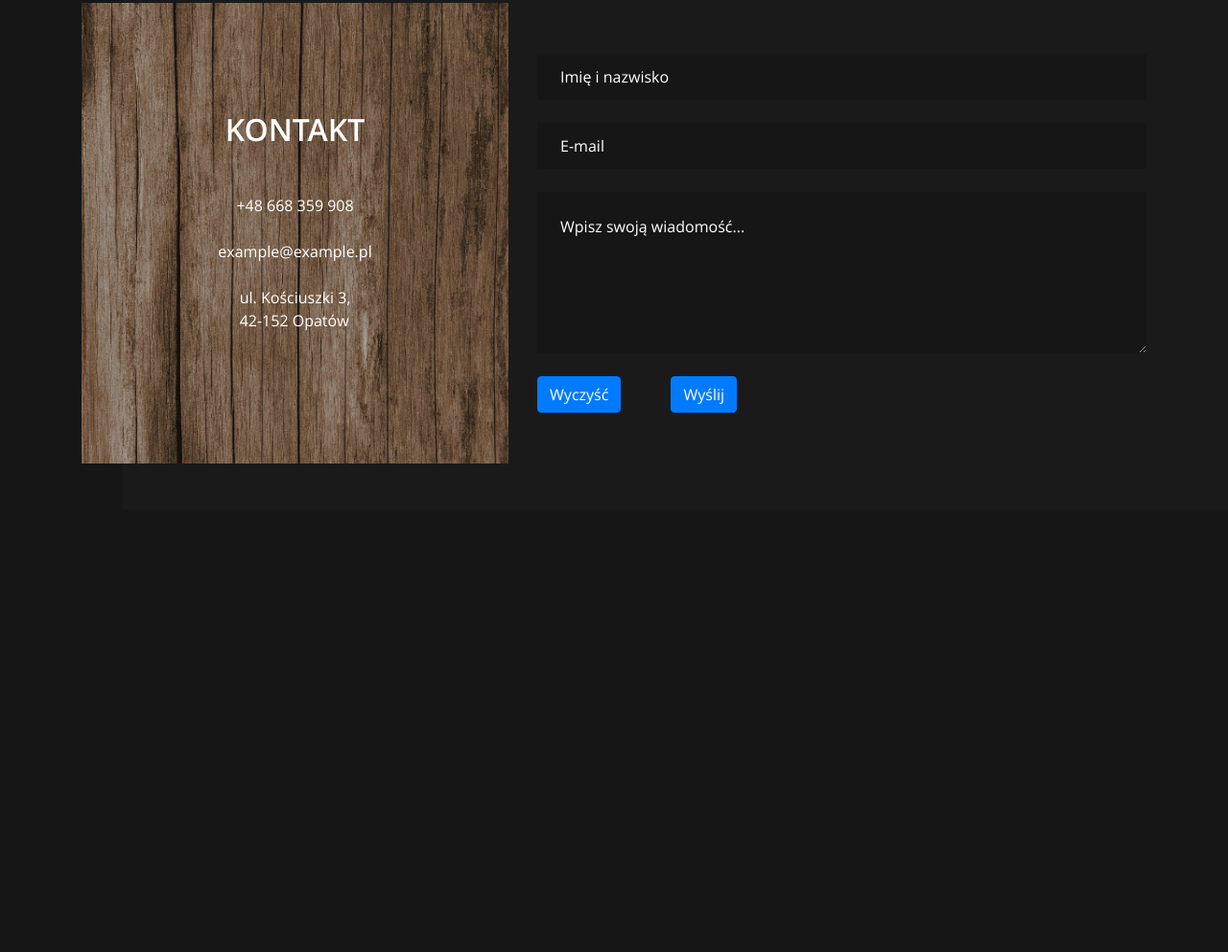
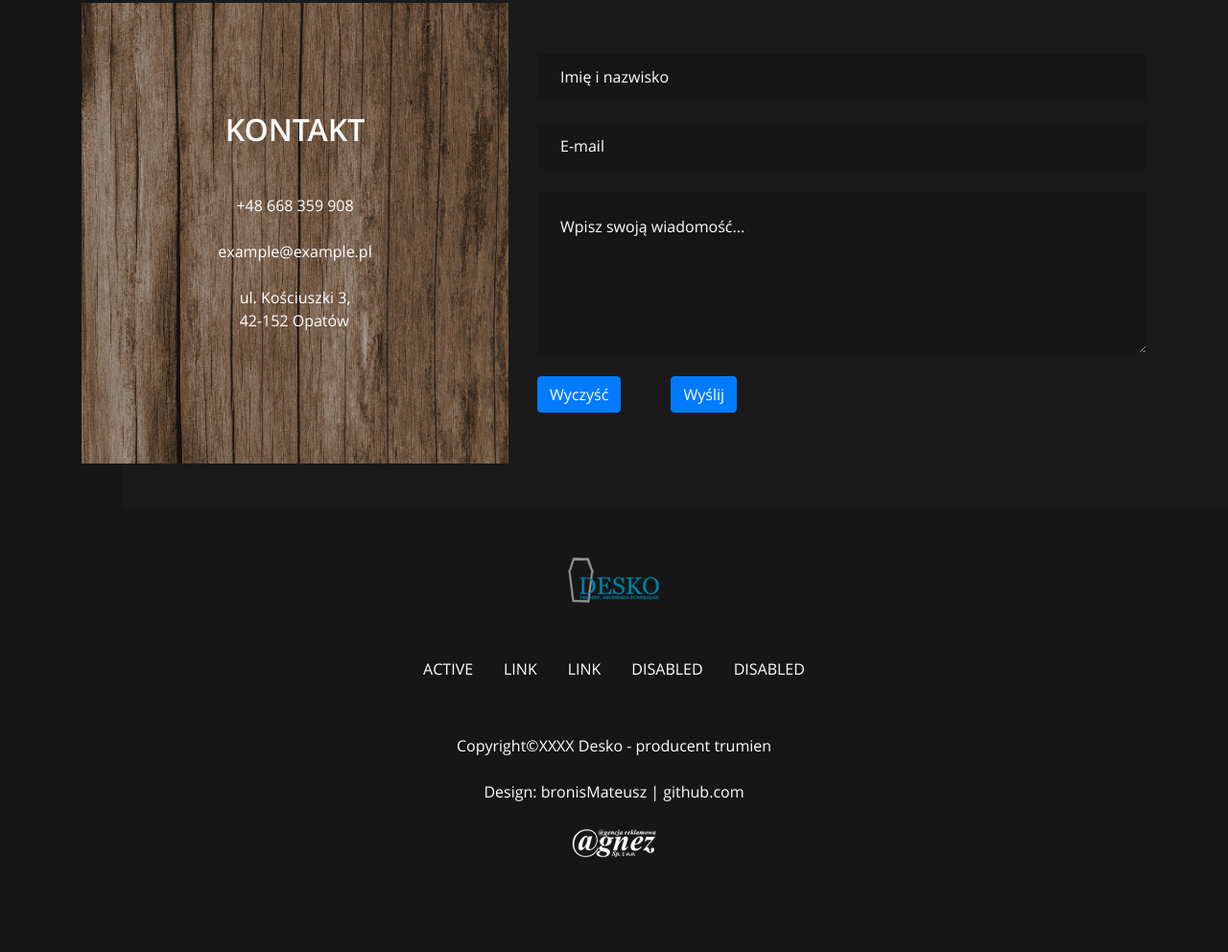
Before and after one commit to bronisMateusz/desko, a website: page index.html in a window 1280 px wide. Shown: the part 3371-4363 px from the top of the page at 96% size. Before the commit the page ends 3950 px from the top, so only its background shows below. Drawn offline with Linux system fonts and the light colour scheme.

Commit message:
Added page footer and changed link properties

```diff
--- a/css/custom.css
+++ b/css/custom.css
@@ -63,6 +63,15 @@ body{
 h1,h2,h3,h4,h5,h6{
     font-weight: 600;
     text-transform: uppercase;
+}
+
+a{
+    color: #FFFFFF;
+}
+
+a:hover{
+    color: rgba(255, 255, 255, 0.5);
+    text-decoration: none;
 }
 
 .navbar{
@@ -156,6 +165,14 @@ h1,h2,h3,h4,h5,h6{
     background-color: #292929;
 }
 
+.page-footer .nav-item{
+    text-transform: uppercase;
+}
+
+.page-footer{
+    text-align: center;
+}
+
 @media (min-width: 768px){
     .offer-container-bg,
     .contact-container-bg{
--- a/index.html
+++ b/index.html
@@ -114,8 +114,39 @@
                     </div>
                 </div>
             </main>
-        <footer class="container">
-            <!-- Footer -->
+        <footer class="container page-footer">
+            <div class="row">
+                <div class="col-12 d-flex flex-column align-items-center">
+                    <a href="/" class="d-flex justify-content-center mb-5">
+                        <img src="/pictures/logodesko.png">
+                    </a>
+                    <ul class="nav justify-content-center mb-5">
+                        <li class="nav-item">
+                          <a class="nav-link" href="/">Active</a>
+                        </li>
+                        <li class="nav-item">
+                          <a class="nav-link" href="#">Link</a>
+                        </li>
+                        <li class="nav-item">
+                          <a class="nav-link" href="#">Link</a>
+                        </li>
+                        <li class="nav-item">
+                          <a class="nav-link" href="#">Disabled</a>
+                        </li>
+                        <li class="nav-item">
+                            <a class="nav-link" href="#">Disabled</a>
+                        </li>
+                    </ul>
+                    <p class="mb-4 copyright">Copyright&copy;XXXX Desko - producent trumien</p>
+                    <a href="http://github.com/bronisMateusz" class="mb-4" target="_blank">Design: bronisMateusz | github.com</a>
+                    <a href="https://agnez.pl/" class="pb-5 mb-5" target="_blank">
+                        <img src="/pictures/logoagnezspzoo.png">
+                    </a>
+                </div>
+            </div>
+            <div class="row">
+
+            </div>
         </footer>
     </body>
 </html>
```
Also changed, not shown: pictures/logoagnezspzoo.png (added), pictures/logodesko.png (added).
